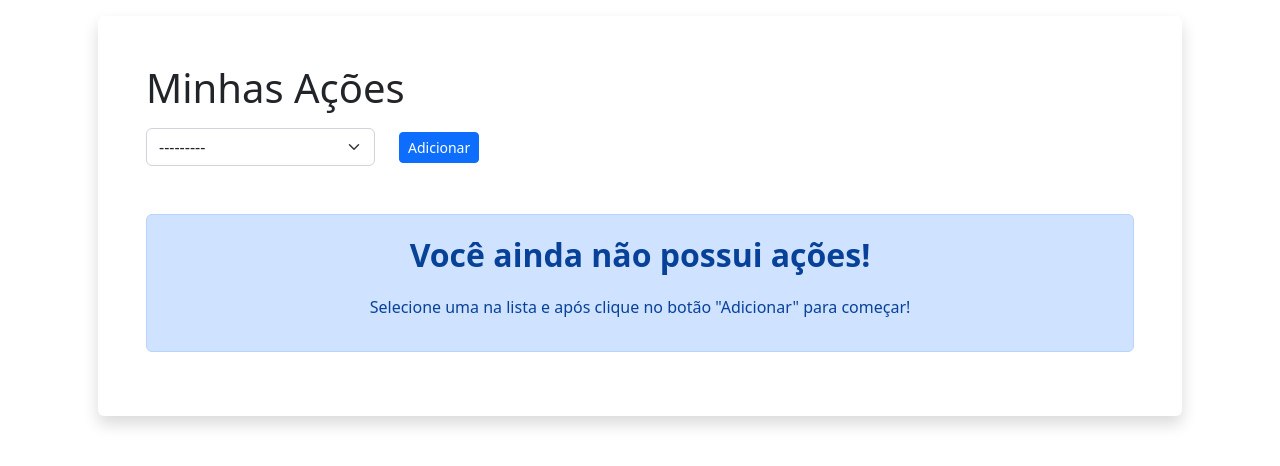
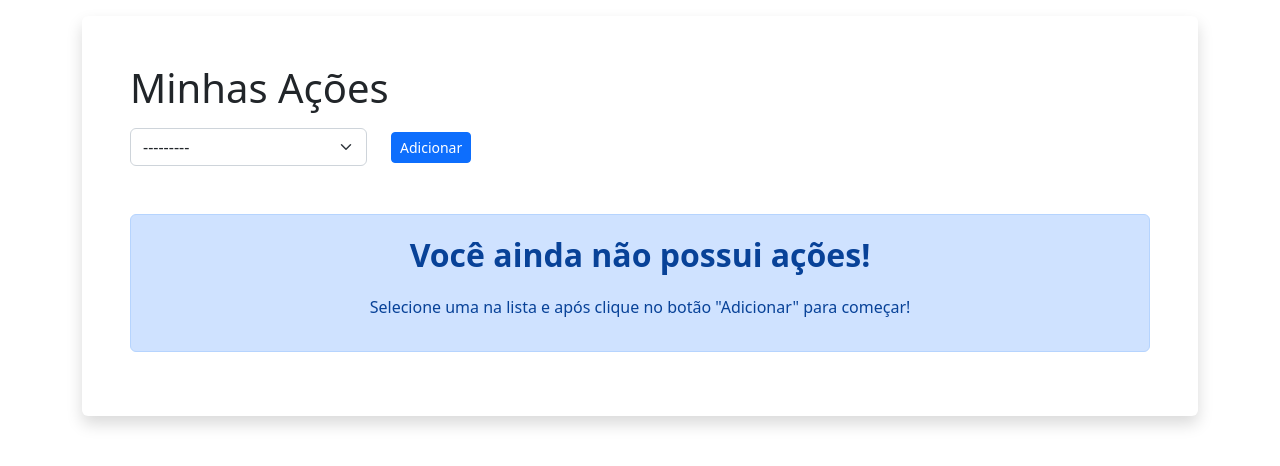
Before and after one commit to pedronora/minha-carteira, a Django app: page /acao/ in a window 1280 px wide. Shown: the part 56-522 px from the top of the page. Run offline with Django 4.2, Linux system fonts and the light colour scheme; the visitor is signed in with stand-in values (Sample User, id 1); data that the repository does not hold is empty.

Commit message:
Fix tamplates

```diff
--- a/acao/templates/acao/operacao/listar.html
+++ b/acao/templates/acao/operacao/listar.html
@@ -16,6 +16,7 @@
 </form>
 
 {% if lista %}
+<div class="col">
     <div class="table-responsive">
         <table class="table table-striped">
             <thead>
@@ -61,6 +62,7 @@
             </tfoot>
         </table>
     </div>
+</div>
 {% else %}
 <div class="alert alert-primary text-center mt-5">
     <p class="fs-2"><strong>Você ainda não possui ações!</strong></p>
--- a/templates/base.html
+++ b/templates/base.html
@@ -66,9 +66,9 @@
       </div>
     </nav>
   </header>
-  <main class="container justify-content-center align-items-center">
+  <main class="container mx-auto">
 
-    <div class="shadow p-5 m-3 bg-body rounded">
+    <div class="shadow p-5 mt-3 bg-body rounded">
 
       {% block content %}
       {% endblock %}
```
Lines whose indentation alone changed are shown as unchanged.
